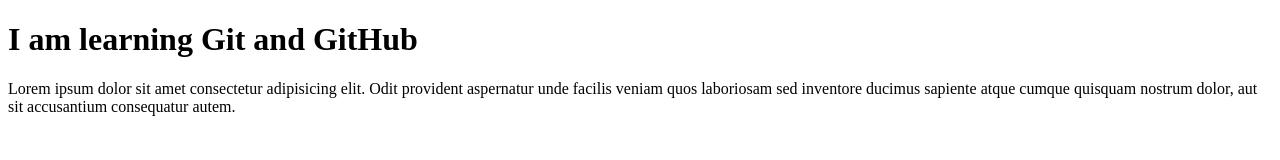
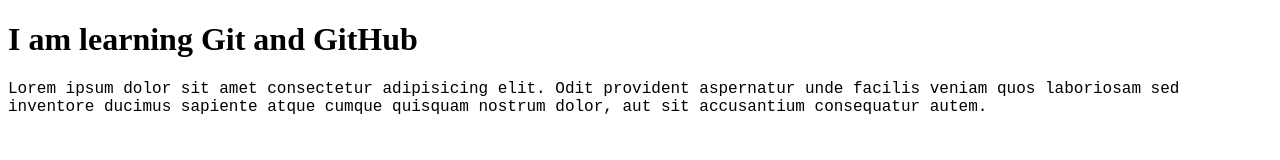
Before and after one commit to roya-ha/git-practice, a plain HTML site: page index.html in a window 1280 px wide. Drawn offline with Linux system fonts and the light colour scheme.

Commit message:
Added font-family style

```diff
--- a/index.html
+++ b/index.html
@@ -4,6 +4,11 @@
     <meta charset="UTF-8" />
     <meta name="viewport" content="width=device-width, initial-scale=1.0" />
     <title>Document</title>
+    <style>
+      p {
+        font-family: "Courier New", Courier, monospace;
+      }
+    </style>
   </head>
   <body>
     <h1>I am learning Git and GitHub</h1>
```
